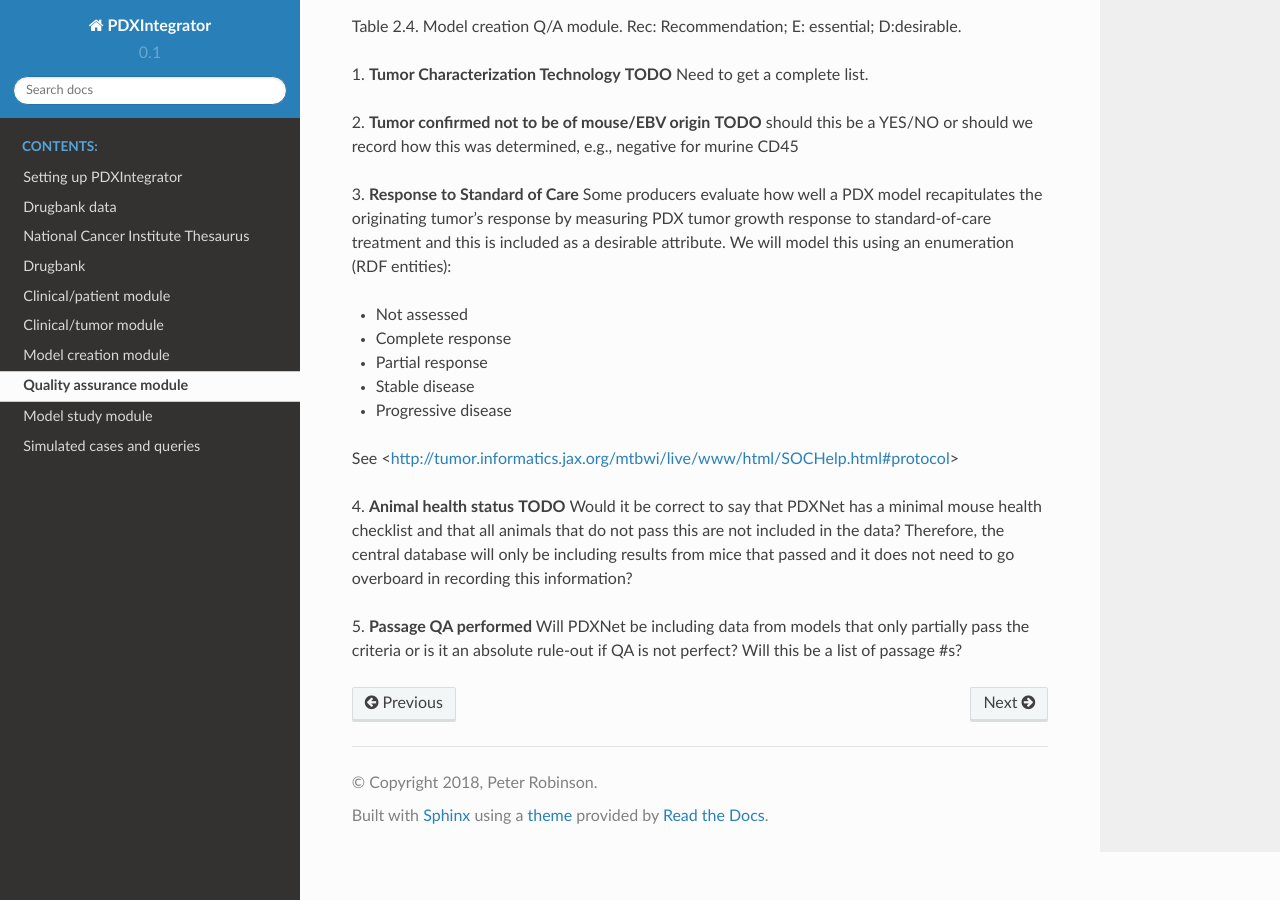
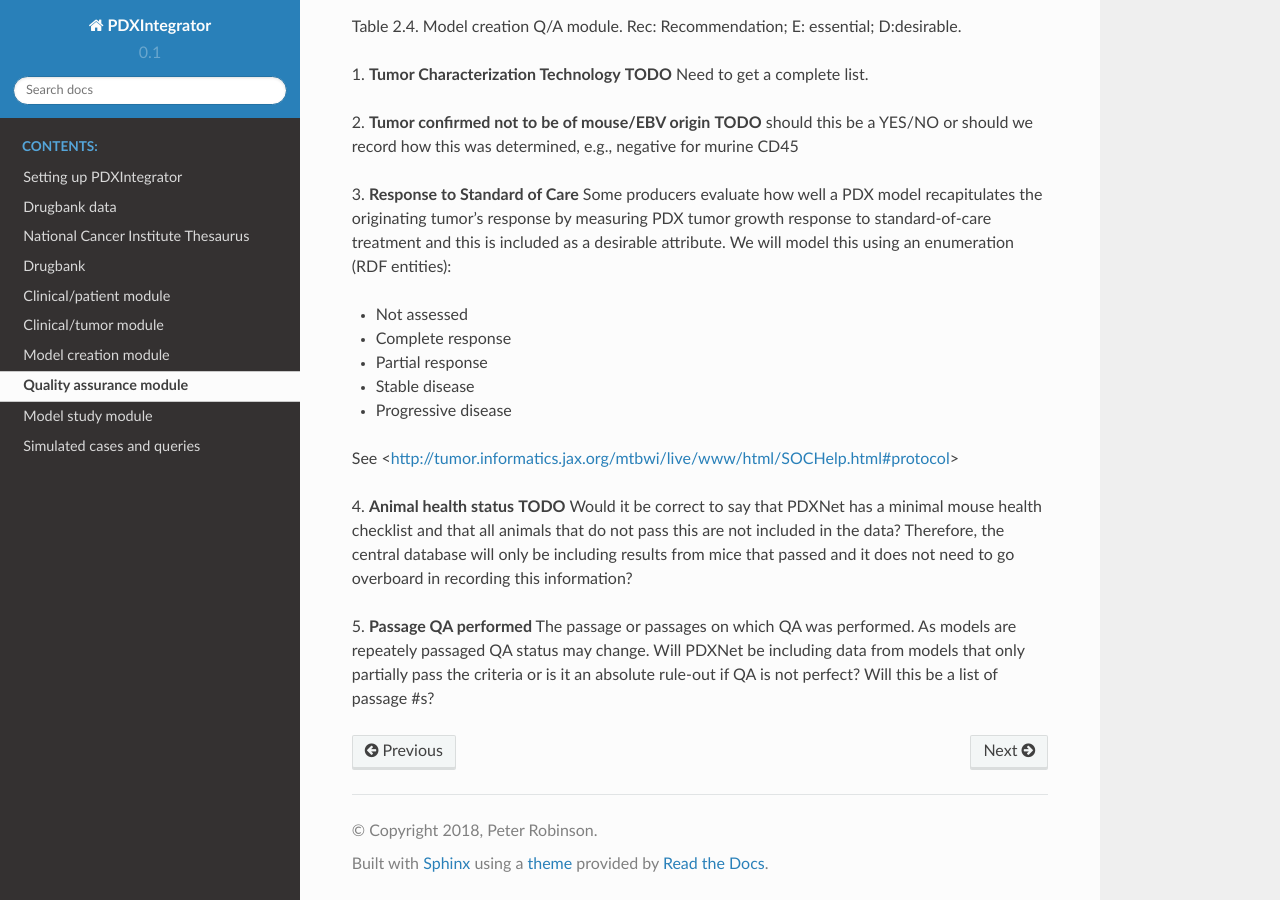
Before and after one commit to TheJacksonLaboratory/PDXintegrator, a Sphinx documentation site: the page built from docs/quality.rst, in a window 1280 px wide and 900 px high, scrolled down 536 px. Built offline with Sphinx 7.4.7 and the Read the Docs theme 2.0.0, drawn with Linux system fonts in a browser that asks for light colours.

Commit message:
Update quality.rst

```diff
--- a/docs/quality.rst
+++ b/docs/quality.rst
@@ -51,4 +51,5 @@ this are not included in the data? Therefore, the central database will only be
 and it does not need to go overboard in recording this information?
 
 5. **Passage QA performed**
+The passage or passages on which QA was performed. As models are repeately passaged QA status may change.
 Will PDXNet be including data from models that only partially pass the criteria or is it an absolute rule-out if QA is not perfect? Will this be a list of passage #s?
```
